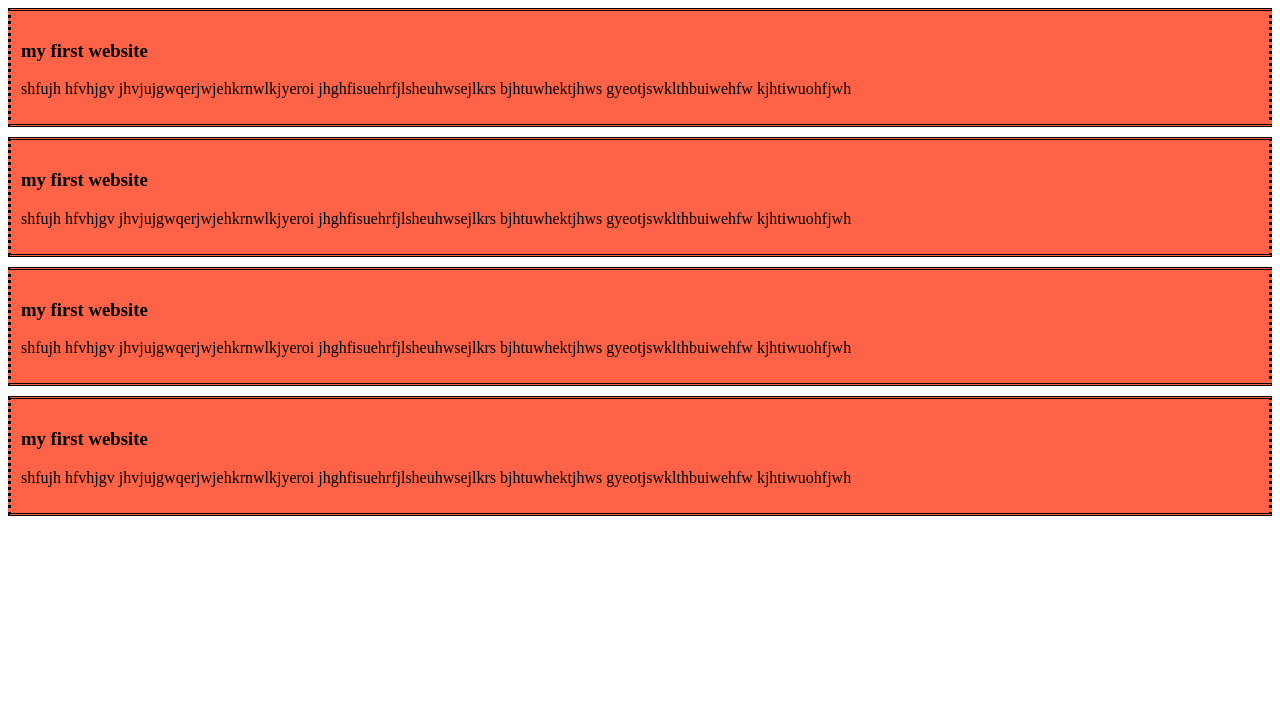
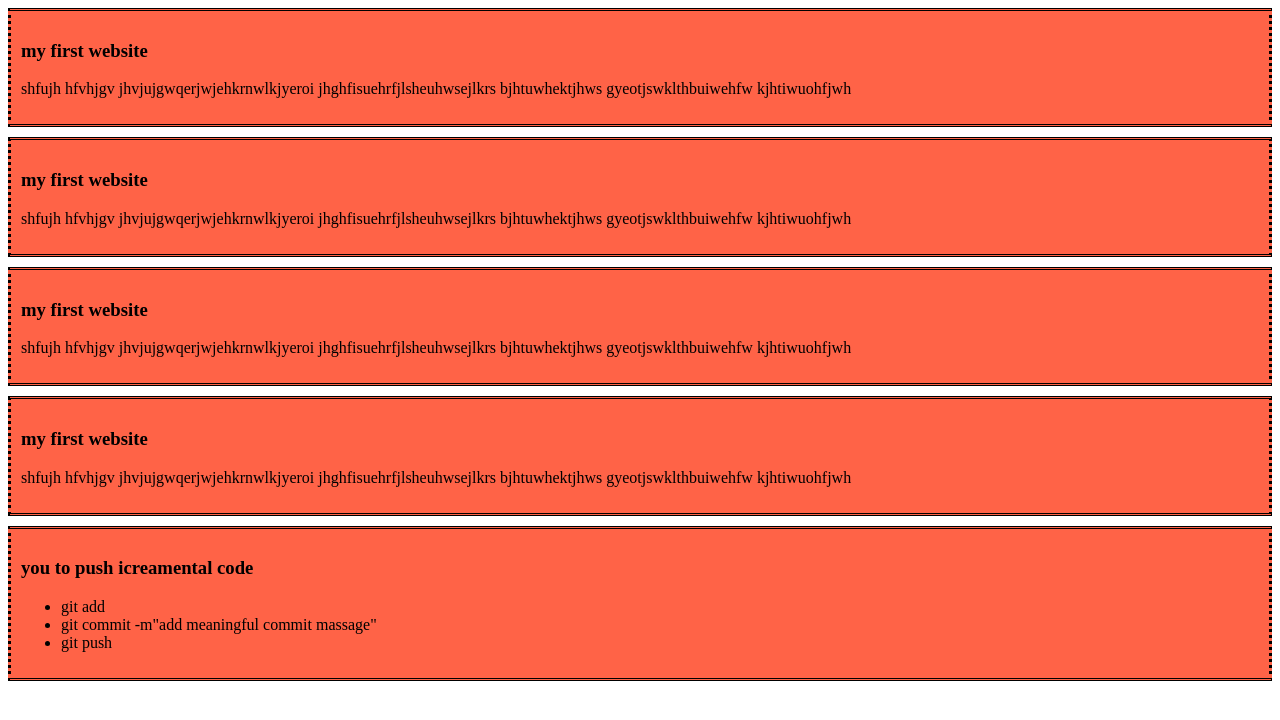
Before and after one commit to Sourav470191/my-simple-website, a plain HTML site: page index.html in a window 1280 px wide. Drawn offline with Linux system fonts and the light colour scheme.

Commit message:
added a list to push code

```diff
--- a/index.html
+++ b/index.html
@@ -43,5 +43,10 @@
 
 
     </div>
+    <div><h3>you to push icreamental code</h3>
+    <p><ul><li>git add</li>
+    <li>git commit -m"add meaningful commit massage"</li>
+<li>git push</li>
+</ul></p></div>
 </body>
 </html>
```
